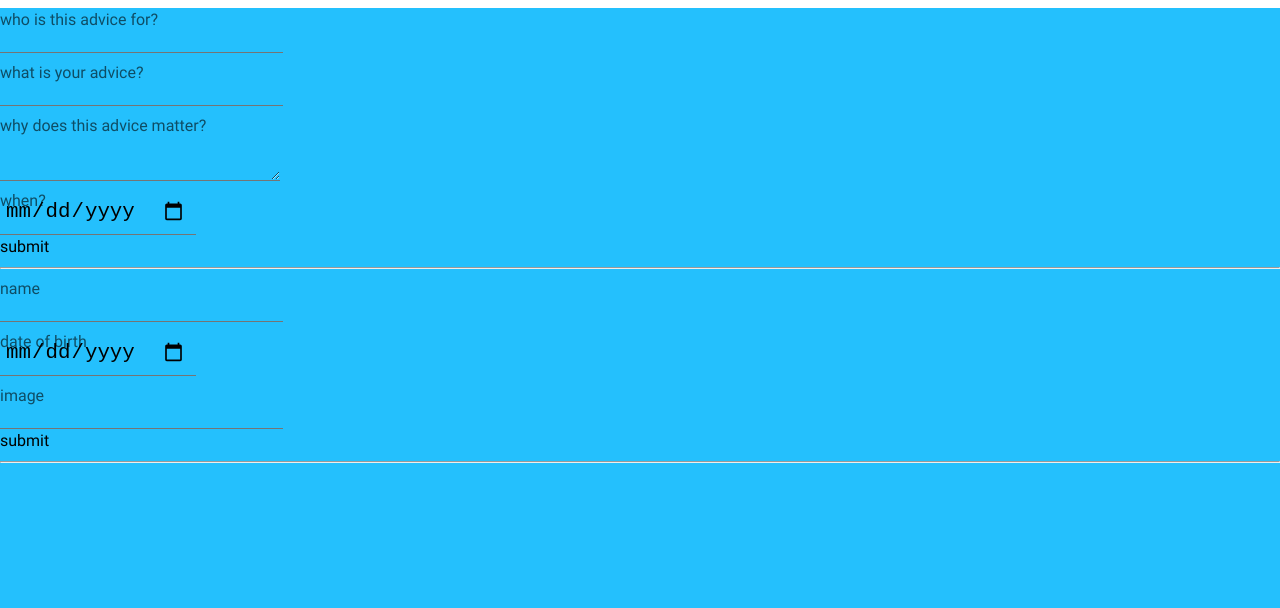
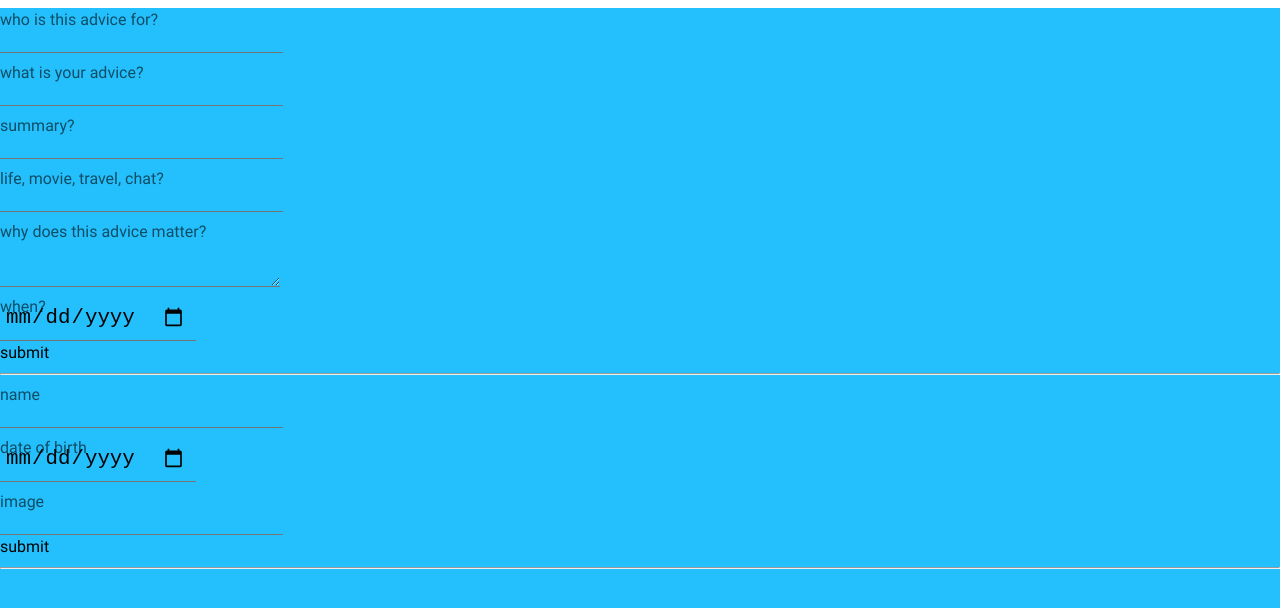
Before and after one commit to aretecode/konsilos, a Next.js app: page /add in a window 1280 px wide. Shown: the top 608 px of the page. Built offline with nearby package versions, Linux system fonts and the light colour scheme; a web font is replaced by a local one.

Commit message:
add advice - summary/text & type fields

```diff
--- a/pages/add.tsx
+++ b/pages/add.tsx
@@ -39,6 +39,16 @@ export const inputConfigList: AddAdviceInputConfigItemType[] = [
     isRequired: true,
   },
   {
+    propertyName: 'text',
+    label: 'summary?',
+    isRequired: true,
+  },
+  {
+    propertyName: 'type',
+    label: 'life, movie, travel, chat?',
+    isRequired: true,
+  },
+  {
     propertyName: 'description',
     label: 'why does this advice matter?',
     type: 'textarea',
--- a/src/typings.ts
+++ b/src/typings.ts
@@ -179,6 +179,11 @@ export interface AdviceItemType {
   description: string
 
   /**
+   * probably should be an enum
+   */
+  type?: string
+
+  /**
    * advice universally unique id
    */
   uid: string | number
```
